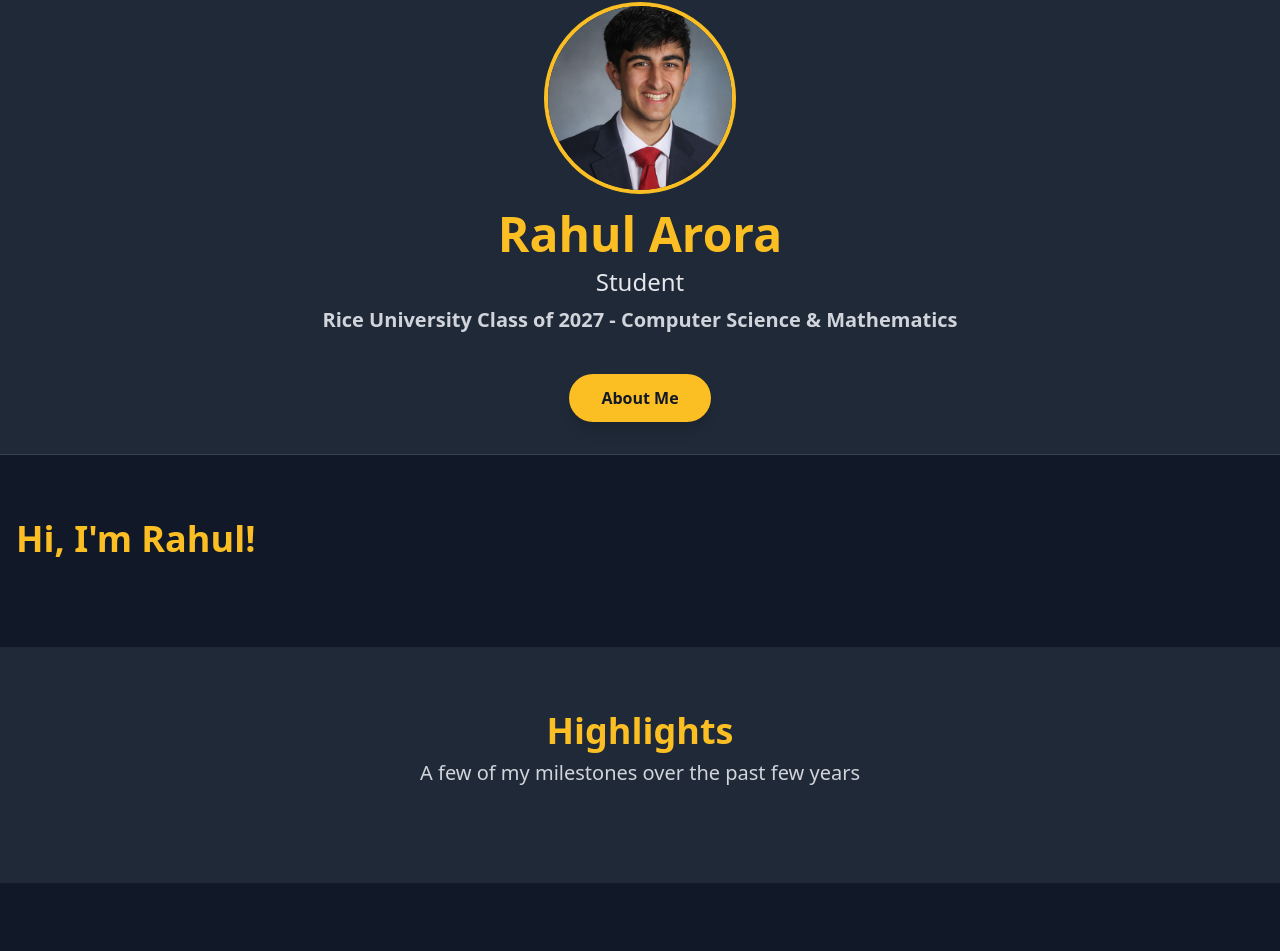
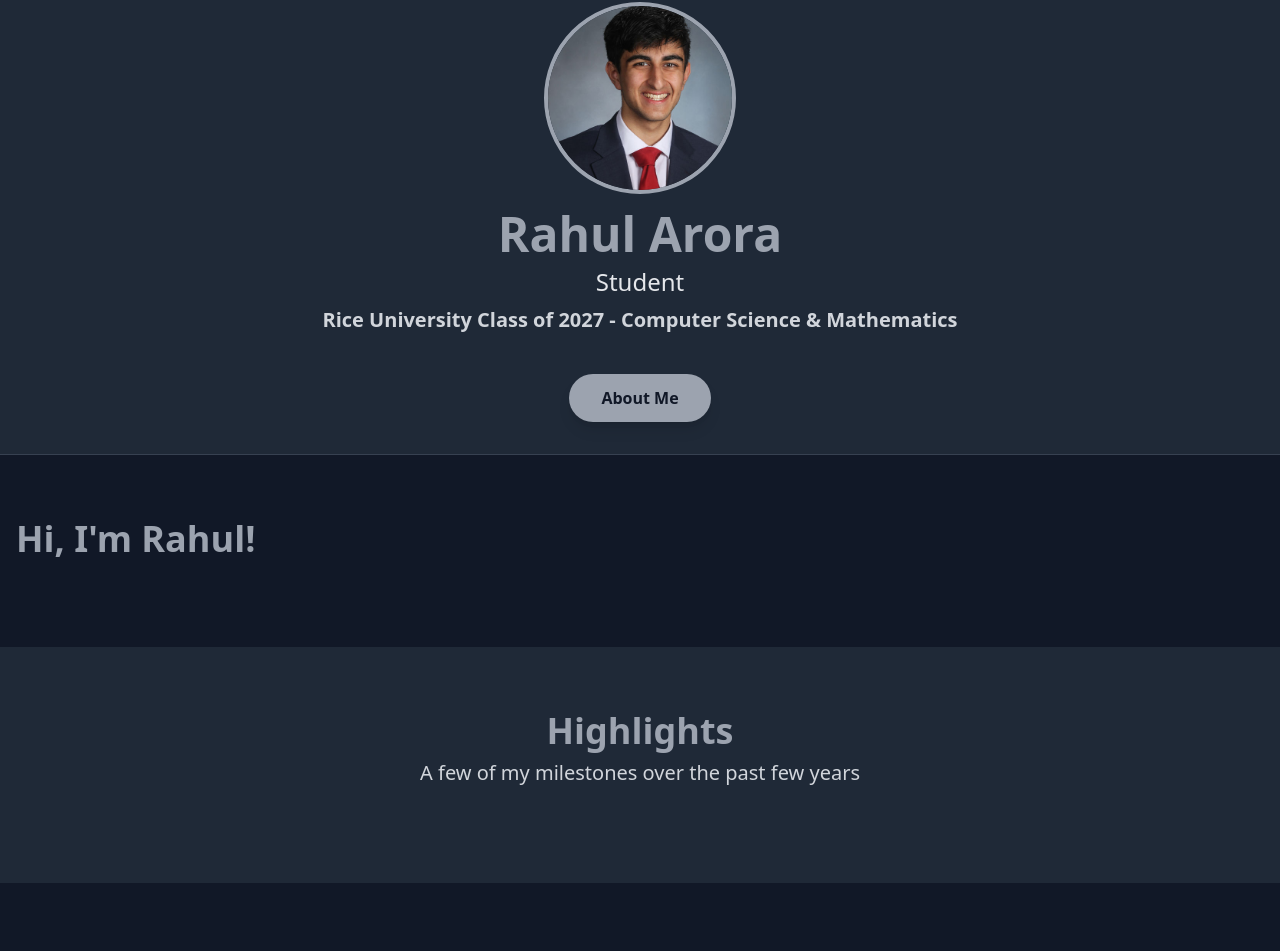
Before and after one commit to rarora04/rarora04.github.io, a React (Vite) app: page / in a window 1280 px wide. Shown: the part 74-1025 px from the top of the page. Built offline with nearby package versions, Linux system fonts and the light colour scheme.

Commit message:
color change

```diff
--- a/src/App.jsx
+++ b/src/App.jsx
@@ -47,7 +47,7 @@ function App() {
             <ul className="flex flex-wrap justify-center space-x-4 md:space-x-6 text-lg list-none p-0">
               {portfolioData.header.navLinks.map((link, index) => (
                 <li key={index}>
-                  <a href={link.href} target={link.target || "_self"} className="text-gray-200 hover:text-amber-400 transition duration-300">
+                  <a href={link.href} target={link.target || "_self"} className="text-gray-200 hover:text-gray-400 transition duration-300">
                     {link.name}
                   </a>
                 </li>
@@ -58,21 +58,21 @@ function App() {
             <img
               src={portfolioData.header.profilePic}
               alt="profilePic"
-              className="w-48 h-48 rounded-full border-4 border-amber-400 object-cover mb-4"
+              className="w-48 h-48 rounded-full border-4 border-gray-400 object-cover mb-4"
             />
-            <h1 className="text-5xl font-extrabold text-amber-400 mb-2"><strong>{portfolioData.header.name}</strong></h1>
+            <h1 className="text-5xl font-extrabold text-gray-400 mb-2"><strong>{portfolioData.header.name}</strong></h1>
             <h3 className="text-2xl text-gray-200 mb-2">{portfolioData.header.title}</h3>
             <p className="text-xl text-gray-300 font-semibold mb-4 text-center">{portfolioData.header.university}</p>
             <ul className="flex space-x-6 mb-6 list-none p-0">
               {portfolioData.header.socialLinks.map((link, index) => (
                 <li key={index}>
-                  <a href={link.href} target="_blank" rel="noopener noreferrer" className="text-gray-200 hover:text-amber-400 transition duration-300 text-3xl">
+                  <a href={link.href} target="_blank" rel="noopener noreferrer" className="text-gray-200 hover:text-gray-400 transition duration-300 text-3xl">
                     <i className={link.iconClass}></i><span className="sr-only">{link.label}</span>
                   </a>
                 </li>
               ))}
             </ul>
-            <a href="#about" className="button inline-block bg-amber-400 text-gray-900 font-semibold py-3 px-8 rounded-full shadow-lg hover:bg-amber-500 transition duration-300 transform hover:scale-105">
+            <a href="#about" className="button inline-block bg-gray-400 text-gray-900 font-semibold py-3 px-8 rounded-full shadow-lg hover:bg-gray-500 transition duration-300 transform hover:scale-105">
               About Me
             </a>
           </div>
@@ -84,7 +84,7 @@ function App() {
           <div className="grid grid-cols-1 md:grid-cols-3 gap-8 items-center">
             <div className="md:col-span-2">
               <header className="major mb-6">
-                <h2 className="text-4xl font-bold text-amber-400 mb-2">{portfolioData.about.heading}</h2>
+                <h2 className="text-4xl font-bold text-gray-400 mb-2">{portfolioData.about.heading}</h2>
                 <p className="text-xl text-gray-300 font-semibold">{portfolioData.about.subheading}</p>
               </header>
               <p className="text-lg text-gray-200 leading-relaxed space-y-4">
@@ -98,7 +98,7 @@ function App() {
       <section id="three" className="main style2 py-16 bg-gray-800">
         <div className="container mx-auto px-4 text-center">
           <header className="major mb-8">
-            <h2 className="text-4xl font-bold text-amber-400 mb-2">Highlights</h2>
+            <h2 className="text-4xl font-bold text-gray-400 mb-2">Highlights</h2>
             <p className="text-xl text-gray-300">A few of my milestones over the past few years</p>
           </header>
           <div className="grid grid-cols-1 md:grid-cols-2 lg:grid-cols-3 gap-8">
@@ -107,7 +107,7 @@ function App() {
                 <img
                   src={highlight.image}
                   alt={highlight.title}
-                  className="w-32 h-32 rounded-full object-cover mb-4 border-2 border-amber-400"
+                  className="w-32 h-32 rounded-full object-cover mb-4 border-2 border-gray-400"
                 />
                 <h3 className="text-2xl font-semibold text-gray-100 mb-2">{highlight.title}</h3>
                 <p className="text-gray-300 text-center">{highlight.description}</p>
@@ -120,17 +120,17 @@ function App() {
       <section id="portfolio" className="main style1 special py-16 bg-gray-900">
         <div className="container mx-auto px-4">
           <div className="text-center mb-10">
-            <h2 className="text-4xl font-bold text-amber-400 mb-2">Portfolio</h2>
+            <h2 className="text-4xl font-bold text-gray-400 mb-2">Portfolio</h2>
             <h5 className="text-lg text-gray-300 italic">Personal Projects in Github</h5>
           </div>
           {Object.entries(portfolioData.projects).map(([year, projectsInYear]) => (
             <React.Fragment key={year}>
-              <h2 className="text-3xl font-bold text-amber-400 text-center mb-4 mt-12">{year}</h2>
+              <h2 className="text-3xl font-bold text-gray-400 text-center mb-4 mt-12">{year}</h2>
               <hr className="border-gray-700 mb-8" />
               {projectsInYear.map((project, index) => (
                 <div key={index} className="grid grid-cols-1 md:grid-cols-5 gap-8 items-start mb-12 bg-gray-800 p-6 rounded-lg shadow-xl border border-gray-700">
                   <div className="md:col-span-1 flex justify-center items-center">
-                    <i className={`${project.icon} text-amber-400 text-5xl`}></i>
+                    <i className={`${project.icon} text-gray-400 text-5xl`}></i>
                   </div>
                   <div className="md:col-span-1 text-center md:text-left">
                     <p className="text-lg font-bold text-gray-200 mb-1">{project.date}</p>
@@ -138,7 +138,7 @@ function App() {
                     <ul className="flex justify-center md:justify-start space-x-4 list-none p-0">
                       {project.links.map((link, linkIndex) => (
                         <li key={linkIndex}>
-                          <a href={link.href} target="_blank" rel="noopener noreferrer" className="text-gray-200 hover:text-amber-400 transition duration-300 text-xl">
+                          <a href={link.href} target="_blank" rel="noopener noreferrer" className="text-gray-200 hover:text-gray-400 transition duration-300 text-xl">
                             <i className={link.iconClass}></i><span className="sr-only">{link.label}</span>
                           </a>
                         </li>
```
